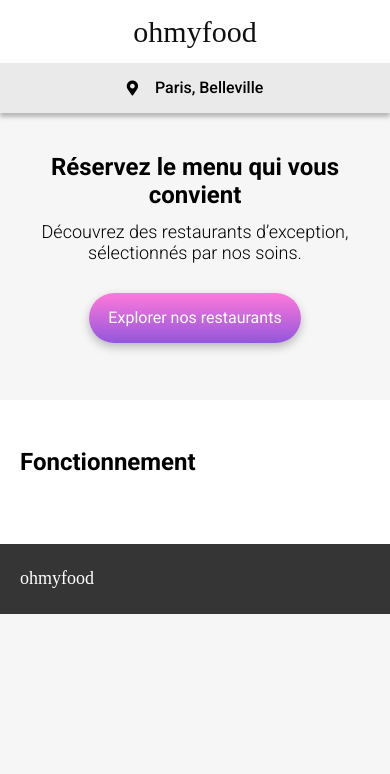
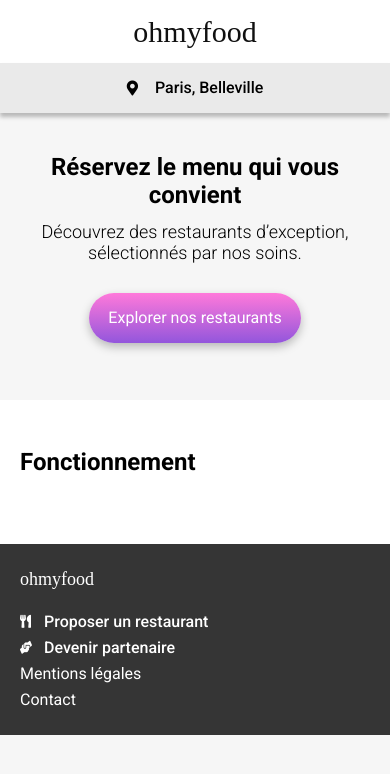
Before and after one commit to valleeriee/Ohmyfood, a plain HTML site: page index.html in a window 390 px wide. Drawn offline with Linux system fonts and the light colour scheme; files whose address does not match are found by name; a web font is replaced by a local one.

Commit message:
Footer mobile

```diff
--- a/index.html
+++ b/index.html
@@ -15,7 +15,7 @@
     <!-- Header -->
 	<header class="header">
         <div class="header-logo"><a href="index.html">ohmyfood</a></div>
-        <div class="location"><i class="icon-loc"></i> Paris, Belleville</div>
+        <div class="location"><i class="icon-loc"></i>Paris, Belleville</div>
     </header>
 
     <!-- Partie centrale -->
@@ -38,6 +38,20 @@
 	<footer class="footer">
         <div class="container">
             <div class="footer-logo"><a href="index.html">ohmyfood</a></div>
+            <ul class="footer-links">
+                <li>
+                    <ul class="footer-links-icon">
+                        <li><a href="#"><i class="icon-food"></i>Proposer un restaurant</a></li>
+                        <li><a href="#"><i class="icon-partner"></i>Devenir partenaire</a></li>
+                    </ul>
+                </li>
+                <li>
+                    <ul class="footer-links-general">
+                        <li><a href="#">Mentions légales</a></li>
+                        <li><a href="#">Contact</a></li>
+                    </ul>
+                </li>
+            </ul>
         </div>
     </footer>
 
--- a/scss/layout/_footer.scss
+++ b/scss/layout/_footer.scss
@@ -4,12 +4,34 @@
     padding-bottom: 22px;
     background-color: $text-alt-color;
     text-align: left;
+    line-height: 26px;
 
     &-logo {
-        a  {
+        a {
             font-family: $title-font;
             font-size: $font-size-big;
             color: $text-light;
         }
     }
+
+    &-links {
+        margin-top: 16px;
+
+        a {
+            color: $text-light;
+        }
+    }
+
+    &-links-icon {
+        a {
+            font-weight: 500;
+        }
+
+        i {
+            display: inline-flex;
+            width: 12px;
+            margin-right: 12px;
+            font-size: 13px;
+        }
+    }
 }
```
Also changed, not shown: assets/css/style.css, 1 other file.
